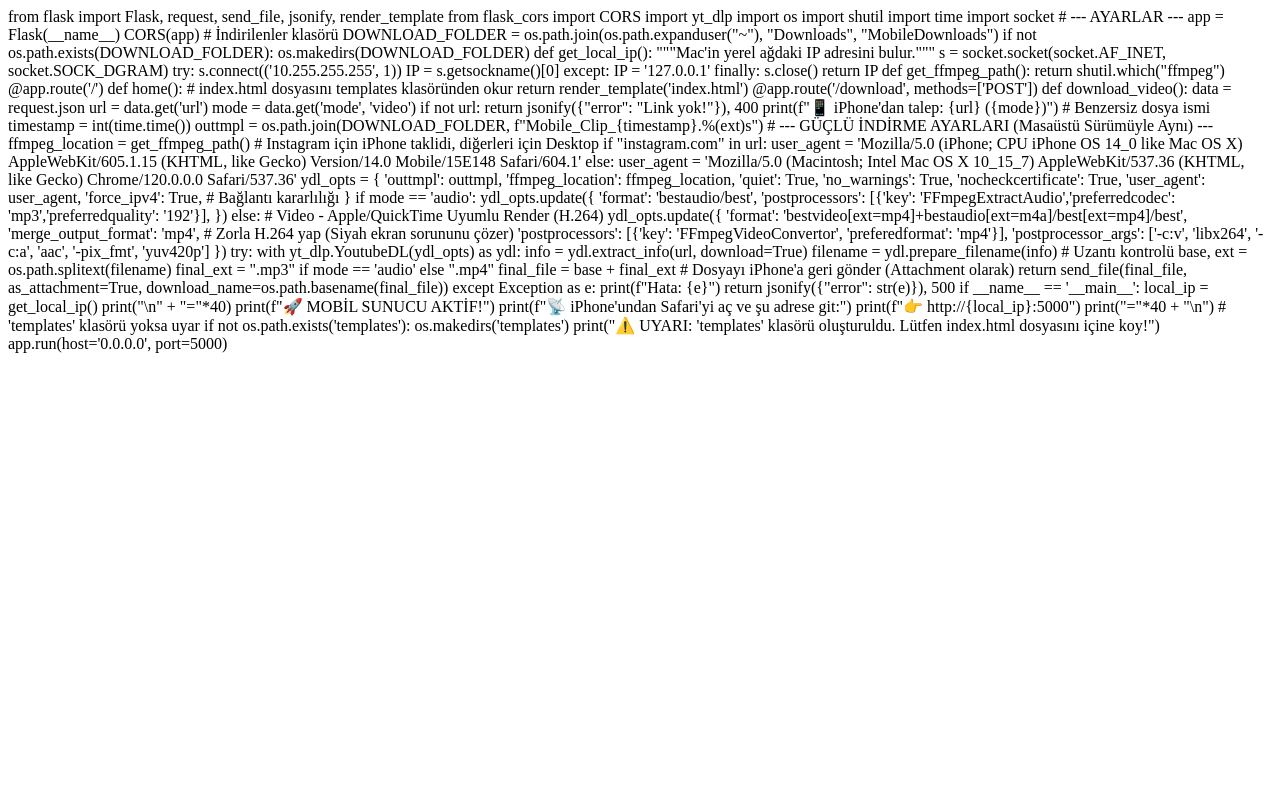
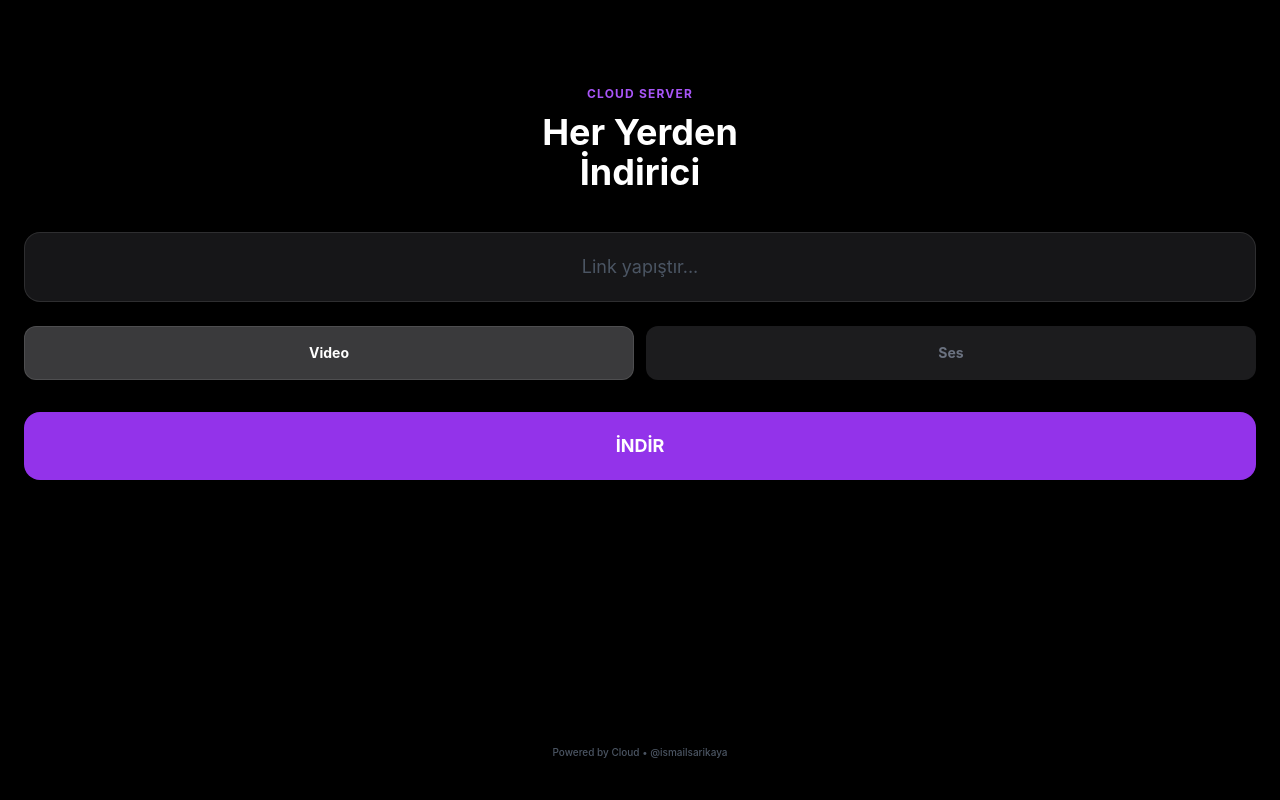
Before and after one commit to ismailsarikayacomtr/HerYerdenIndirici, a Flask app: page / in a window 1280 px wide. Run offline with Flask 3, Linux system fonts and the light colour scheme; parts of the project's set-up code (start-up, migrations or seed data) failed here and were passed over; some libraries are stand-ins or nearby versions.

Commit message:
Update index.html

```diff
--- a/templates/index.html
+++ b/templates/index.html
@@ -1,117 +1,78 @@
-from flask import Flask, request, send_file, jsonify, render_template
-from flask_cors import CORS
-import yt_dlp
-import os
-import shutil
-import time
-import socket
+<!DOCTYPE html>
+<html lang="tr">
+<head>
+    <meta charset="UTF-8">
+    <meta name="viewport" content="width=device-width, initial-scale=1.0, maximum-scale=1.0, user-scalable=no">
+    <meta name="apple-mobile-web-app-capable" content="yes">
+    <meta name="apple-mobile-web-app-status-bar-style" content="black-translucent">
+    <title>Bulut İndirici</title>
+    <script src="https://cdn.tailwindcss.com"></script>
+    <style>
+        body { background-color: #000; color: white; font-family: -apple-system, sans-serif; }
+        .glass { background: rgba(28, 28, 30, 0.8); backdrop-filter: blur(20px); border: 1px solid rgba(255, 255, 255, 0.1); }
+    </style>
+</head>
+<body class="flex flex-col min-h-screen px-6 py-10 pt-20">
+    <div class="mb-10 text-center">
+        <span class="text-purple-500 font-bold text-xs tracking-widest uppercase">CLOUD SERVER</span>
+        <h1 class="text-4xl font-bold mt-2">Her Yerden<br>İndirici</h1>
+    </div>
 
-# --- AYARLAR ---
-app = Flask(__name__)
-CORS(app)
+    <div class="glass rounded-2xl p-1 mb-6">
+        <input type="text" id="urlInput" placeholder="Link yapıştır..." class="w-full bg-transparent text-white p-4 text-lg outline-none text-center placeholder-gray-600">
+    </div>
 
-# İndirilenler klasörü
-DOWNLOAD_FOLDER = os.path.join(os.path.expanduser("~"), "Downloads", "MobileDownloads")
-if not os.path.exists(DOWNLOAD_FOLDER):
-    os.makedirs(DOWNLOAD_FOLDER)
+    <div class="grid grid-cols-2 gap-3 mb-8">
+        <button onclick="mode='video'; updateUI()" id="btnVideo" class="bg-[#3A3A3C] py-4 rounded-xl font-bold text-sm text-white">Video</button>
+        <button onclick="mode='audio'; updateUI()" id="btnAudio" class="bg-[#1C1C1E] py-4 rounded-xl font-bold text-sm text-gray-500">Ses</button>
+    </div>
 
-def get_local_ip():
-    """Mac'in yerel ağdaki IP adresini bulur."""
-    s = socket.socket(socket.AF_INET, socket.SOCK_DGRAM)
-    try:
-        s.connect(('10.255.255.255', 1))
-        IP = s.getsockname()[0]
-    except:
-        IP = '127.0.0.1'
-    finally:
-        s.close()
-    return IP
+    <div id="status" class="hidden mb-6 text-center text-sm text-gray-400 animate-pulse">Bulut sunucusu videoyu işliyor...</div>
 
-def get_ffmpeg_path():
-    return shutil.which("ffmpeg")
+    <button onclick="download()" id="dlBtn" class="w-full bg-purple-600 text-white font-bold py-5 rounded-2xl text-lg shadow-lg active:scale-95 transition-transform">İNDİR</button>
 
-@app.route('/')
-def home():
-    # index.html dosyasını templates klasöründen okur
-    return render_template('index.html')
+    <div class="mt-auto pt-8 text-center">
+        <p class="text-[10px] text-gray-600 font-medium">Powered by Cloud • @ismailsarikaya</p>
+    </div>
 
-@app.route('/download', methods=['POST'])
-def download_video():
-    data = request.json
-    url = data.get('url')
-    mode = data.get('mode', 'video')
+    <script>
+        let mode = 'video';
+        function updateUI() {
+            document.getElementById('btnVideo').className = mode==='video' ? "bg-[#3A3A3C] py-4 rounded-xl font-bold text-sm text-white border border-white/10" : "bg-[#1C1C1E] py-4 rounded-xl font-bold text-sm text-gray-500";
+            document.getElementById('btnAudio').className = mode==='audio' ? "bg-[#3A3A3C] py-4 rounded-xl font-bold text-sm text-white border border-white/10" : "bg-[#1C1C1E] py-4 rounded-xl font-bold text-sm text-gray-500";
+        }
 
-    if not url:
-        return jsonify({"error": "Link yok!"}), 400
+        async function download() {
+            const url = document.getElementById('urlInput').value;
+            if(!url) return alert("Link yok!");
 
-    print(f"📱 iPhone'dan talep: {url} ({mode})")
+            document.getElementById('status').classList.remove('hidden');
+            document.getElementById('dlBtn').disabled = true;
+            document.getElementById('dlBtn').classList.add('opacity-50');
 
-    # Benzersiz dosya ismi
-    timestamp = int(time.time())
-    outtmpl = os.path.join(DOWNLOAD_FOLDER, f"Mobile_Clip_{timestamp}.%(ext)s")
-
-    # --- GÜÇLÜ İNDİRME AYARLARI (Masaüstü Sürümüyle Aynı) ---
-    ffmpeg_location = get_ffmpeg_path()
-
-    # Instagram için iPhone taklidi, diğerleri için Desktop
-    if "instagram.com" in url:
-        user_agent = 'Mozilla/5.0 (iPhone; CPU iPhone OS 14_0 like Mac OS X) AppleWebKit/605.1.15 (KHTML, like Gecko) Version/14.0 Mobile/15E148 Safari/604.1'
-    else:
-        user_agent = 'Mozilla/5.0 (Macintosh; Intel Mac OS X 10_15_7) AppleWebKit/537.36 (KHTML, like Gecko) Chrome/120.0.0.0 Safari/537.36'
-
-    ydl_opts = {
-        'outtmpl': outtmpl,
-        'ffmpeg_location': ffmpeg_location,
-        'quiet': True,
-        'no_warnings': True,
-        'nocheckcertificate': True,
-        'user_agent': user_agent,
-        'force_ipv4': True, # Bağlantı kararlılığı
-    }
-
-    if mode == 'audio':
-        ydl_opts.update({
-            'format': 'bestaudio/best',
-            'postprocessors': [{'key': 'FFmpegExtractAudio','preferredcodec': 'mp3','preferredquality': '192'}],
-        })
-    else:
-        # Video - Apple/QuickTime Uyumlu Render (H.264)
-        ydl_opts.update({
-            'format': 'bestvideo[ext=mp4]+bestaudio[ext=m4a]/best[ext=mp4]/best',
-            'merge_output_format': 'mp4',
-            # Zorla H.264 yap (Siyah ekran sorununu çözer)
-            'postprocessors': [{'key': 'FFmpegVideoConvertor', 'preferedformat': 'mp4'}],
-            'postprocessor_args': ['-c:v', 'libx264', '-c:a', 'aac', '-pix_fmt', 'yuv420p']
-        })
-
-    try:
-        with yt_dlp.YoutubeDL(ydl_opts) as ydl:
-            info = ydl.extract_info(url, download=True)
-            filename = ydl.prepare_filename(info)
-
-            # Uzantı kontrolü
-            base, ext = os.path.splitext(filename)
-            final_ext = ".mp3" if mode == 'audio' else ".mp4"
-            final_file = base + final_ext
-
-        # Dosyayı iPhone'a geri gönder (Attachment olarak)
-        return send_file(final_file, as_attachment=True, download_name=os.path.basename(final_file))
-
-    except Exception as e:
-        print(f"Hata: {e}")
-        return jsonify({"error": str(e)}), 500
-
-if __name__ == '__main__':
-    local_ip = get_local_ip()
-    print("\n" + "="*40)
-    print(f"🚀 MOBİL SUNUCU AKTİF!")
-    print(f"📡 iPhone'undan Safari'yi aç ve şu adrese git:")
-    print(f"👉 http://{local_ip}:5000")
-    print("="*40 + "\n")
-
-    # 'templates' klasörü yoksa uyar
-    if not os.path.exists('templates'):
-        os.makedirs('templates')
-        print("⚠️ UYARI: 'templates' klasörü oluşturuldu. Lütfen index.html dosyasını içine koy!")
-
-    app.run(host='0.0.0.0', port=5000)
+            try {
+                const res = await fetch('/download', {
+                    method: 'POST',
+                    headers: {'Content-Type': 'application/json'},
+                    body: JSON.stringify({url, mode})
+                });
+                if(!res.ok) throw new Error("Hata");
+                const blob = await res.blob();
+                const link = document.createElement('a');
+                link.href = window.URL.createObjectURL(blob);
+                link.download = mode === 'video' ? 'video.mp4' : 'audio.mp3';
+                link.click();
+                document.getElementById('status').textContent = "✅ İndirme Başladı!";
+                document.getElementById('status').classList.remove('animate-pulse', 'text-gray-400');
+                document.getElementById('status').classList.add('text-green-500');
+            } catch(e) {
+                alert("Sunucu Hatası: Linki kontrol et.");
+                document.getElementById('status').classList.add('hidden');
+            }
+            document.getElementById('dlBtn').disabled = false;
+            document.getElementById('dlBtn').classList.remove('opacity-50');
+        }
+        updateUI();
+    </script>
+</body>
+</html>
```
